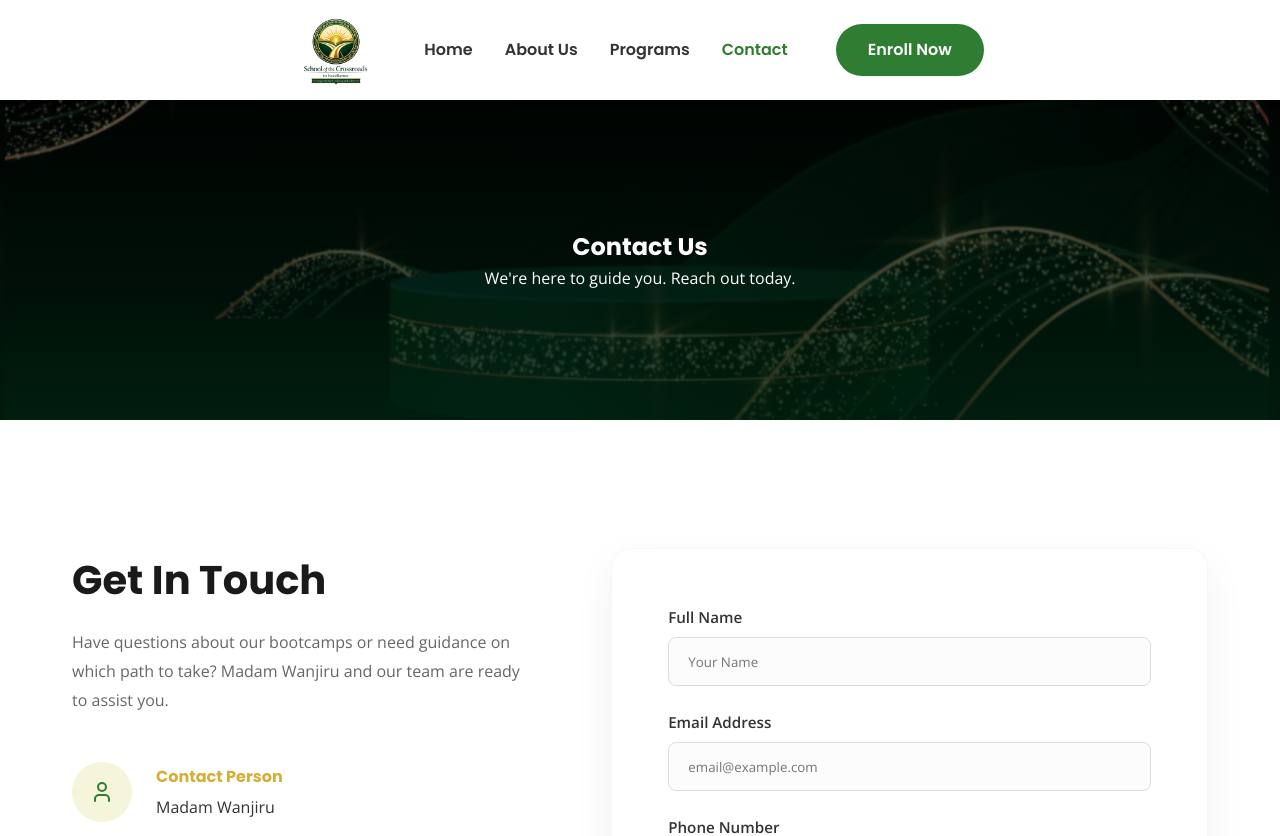
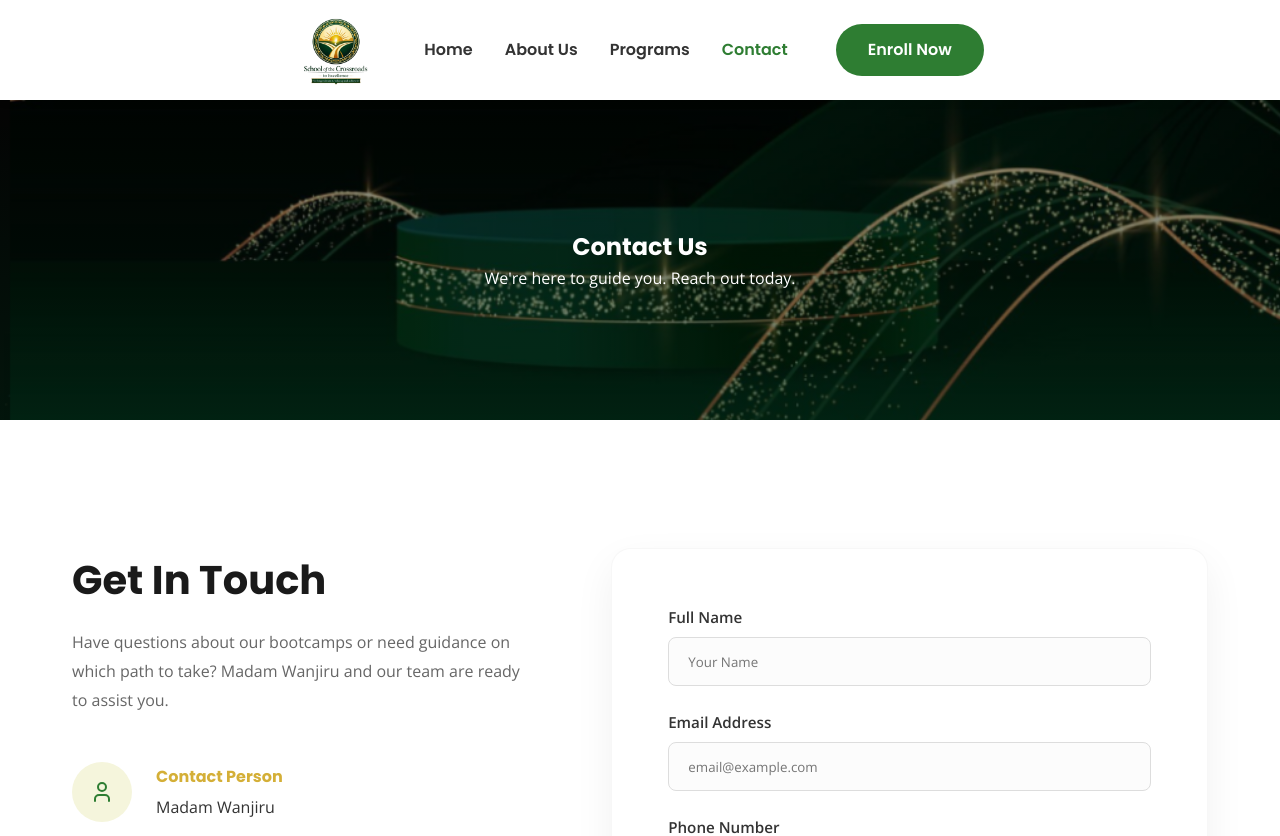
Before and after one commit to nimo731/School-of-cross-road-to-excellence, a React (Vite) app: page /contact in a window 1280 px wide. Shown: the top 836 px of the page. Built offline with nearby package versions, Linux system fonts and the light colour scheme.

Commit message:
Update bg-shiny to use cropped shiny podium image for enhanced brightness on headers

```diff
--- a/src/index.css
+++ b/src/index.css
@@ -131,10 +131,9 @@ ul {
 
 /* Shiny Background Utility */
 .bg-shiny {
-  background-image: linear-gradient(rgba(0, 0, 0, 0.6), rgba(0, 30, 15, 0.85)), url('/images/shiny-bg.png');
+  background-image: linear-gradient(rgba(0, 0, 0, 0.4), rgba(0, 30, 15, 0.6)), url('/images/shiny-podium.png');
   background-size: cover;
   background-position: center;
-  background-attachment: fixed;
   color: var(--color-white);
 }
 
```
Also changed, not shown: public/images/shiny-podium.png (added).
